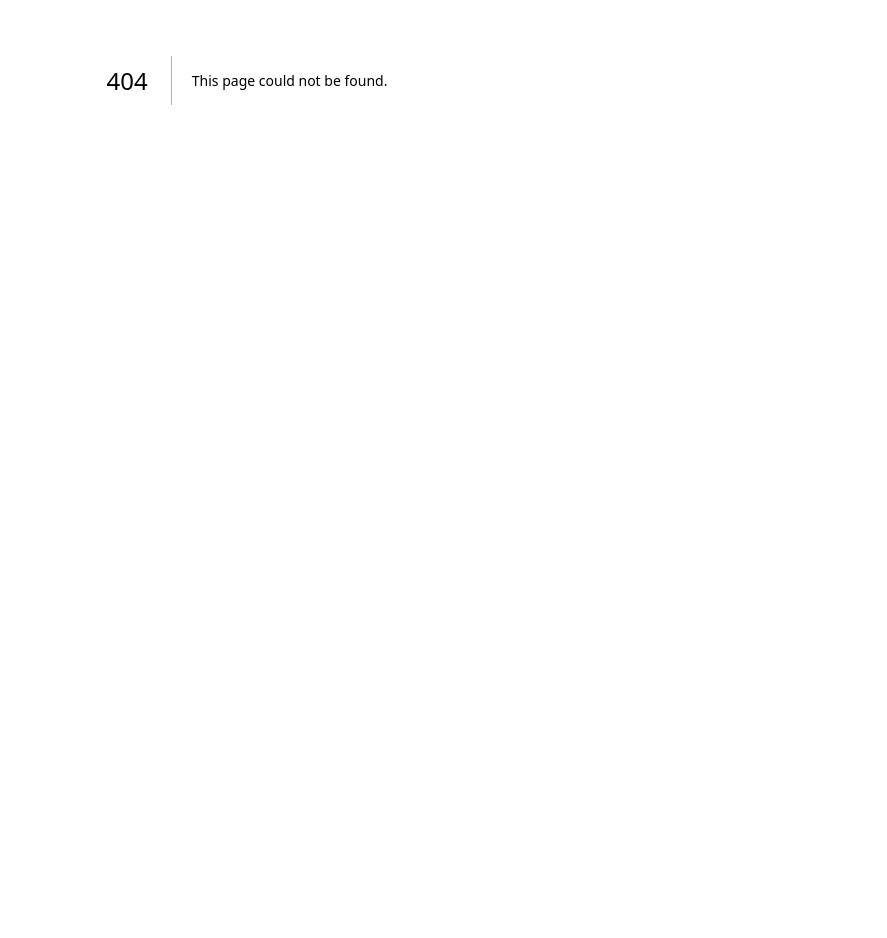
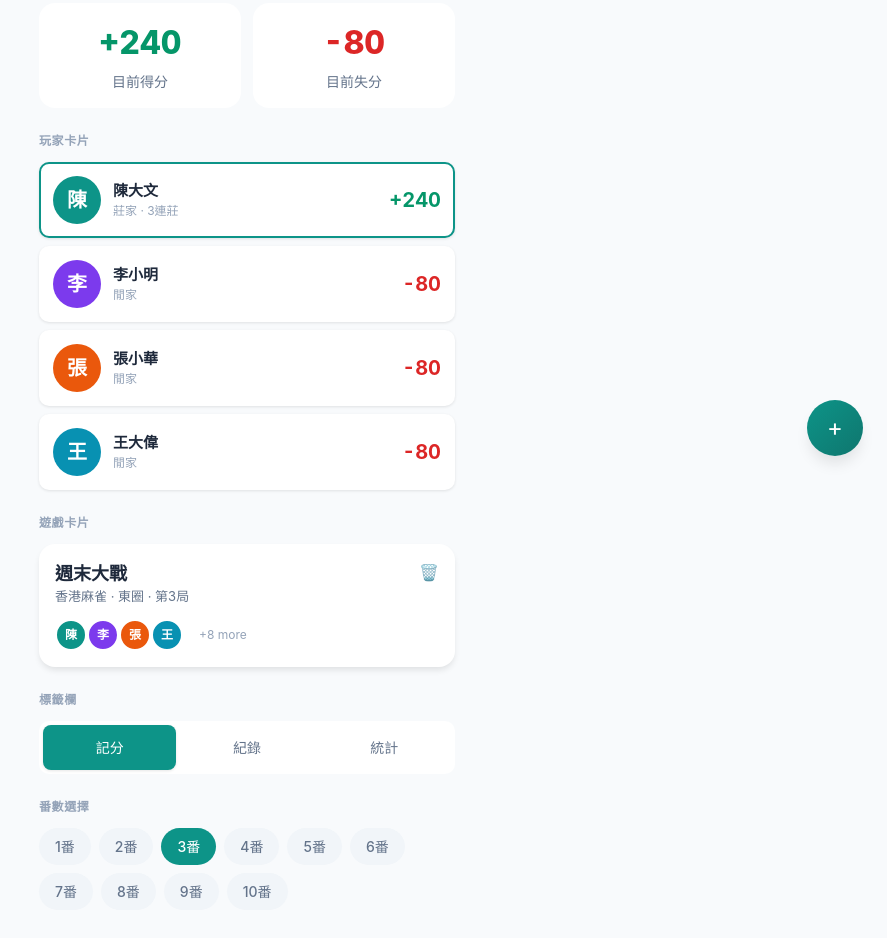
Before and after one commit to PKMT1222/mahjong-ledger, a Next.js app: page /design-preview in a window 1280 px wide. Before the commit this address had no page. Shown: the part 320-1258 px from the top of the page, without its empty margins (393-1280 px from the left). Before the commit the page ends 800 px from the top, so only its background shows below. Built offline with nearby package versions, Linux system fonts and the light colour scheme.

Commit message:
Add design spec and preview page showcasing new UI components

```diff
--- /dev/null
+++ b/src/app/design-preview/page.tsx
@@ -0,0 +1,239 @@
+'use client';
+
+import Link from 'next/link';
+
+export default function DesignPreview() {
+  const players = [
+    { name: '陳大文', color: '#0D9488', score: 240, initial: '陳' },
+    { name: '李小明', color: '#7C3AED', score: -80, initial: '李' },
+    { name: '張小華', color: '#EA580C', score: -80, initial: '張' },
+    { name: '王大偉', color: '#0891B2', score: -80, initial: '王' },
+  ];
+
+  return (
+    <div className="min-h-screen" style={{ background: 'var(--color-background)', fontFamily: 'Inter, system-ui, sans-serif' }}>
+      {/* Header */}
+      <header className="app-header" style={{
+        background: 'linear-gradient(135deg, #0D9488 0%, #0F766E 100%)',
+        color: 'white',
+        padding: '16px 24px',
+        boxShadow: '0 10px 15px -3px rgba(0, 0, 0, 0.1)'
+      }}>
+        <div className="flex items-center justify-between">
+          <h1 className="text-xl font-bold">🀄 設計預覽</h1>
+          <Link href="/" className="text-white hover:opacity-80">返回</Link>
+        </div>
+      </header>
+
+      <main className="max-w-md mx-auto p-4 space-y-6">
+        {/* Primary Button */}
+        <section>
+          <h2 className="section-title">按鈕樣式</h2>
+          <div className="space-y-3">
+            <button className="btn btn-primary w-full">
+              <span>🀄</span> 新增對局
+            </button>
+            <div className="flex gap-2">
+              <button className="btn btn-secondary flex-1">取消</button>
+              <button className="btn btn-danger flex-1">刪除</button>
+            </div>
+            <button className="btn btn-ghost">返回主頁</button>
+          </div>
+        </section>
+
+        {/* Score Display */}
+        <section>
+          <h2 className="section-title">分數顯示</h2>
+          <div className="grid grid-cols-2 gap-3">
+            <div className="stat-card" style={{ background: 'var(--color-bg-surface)', borderRadius: 16, padding: 16, textAlign: 'center' }}>
+              <div className="stat-value" style={{ fontSize: '2rem', fontWeight: 800, color: '#059669' }}>+240</div>
+              <div className="stat-label" style={{ fontSize: '0.875rem', color: 'var(--color-text-secondary)' }}>目前得分</div>
+            </div>
+            <div className="stat-card" style={{ background: 'var(--color-bg-surface)', borderRadius: 16, padding: 16, textAlign: 'center' }}>
+              <div className="stat-value" style={{ fontSize: '2rem', fontWeight: 800, color: '#DC2626' }}>-80</div>
+              <div className="stat-label" style={{ fontSize: '0.875rem', color: 'var(--color-text-secondary)' }}>目前失分</div>
+            </div>
+          </div>
+        </section>
+
+        {/* Player Cards */}
+        <section>
+          <h2 className="section-title">玩家卡片</h2>
+          <div className="space-y-2">
+            {players.map((player, i) => (
+              <div
+                key={i}
+                className="player-card"
+                style={{
+                  display: 'flex',
+                  alignItems: 'center',
+                  gap: 12,
+                  padding: 12,
+                  background: 'var(--color-bg-surface)',
+                  borderRadius: 10,
+                  border: i === 0 ? '2px solid #0D9488' : '2px solid transparent',
+                  boxShadow: '0 1px 3px rgba(0, 0, 0, 0.1)'
+                }}
+              >
+                <div
+                  className="player-avatar"
+                  style={{
+                    width: 48,
+                    height: 48,
+                    borderRadius: '50%',
+                    background: player.color,
+                    display: 'flex',
+                    alignItems: 'center',
+                    justifyContent: 'center',
+                    fontWeight: 700,
+                    fontSize: '1.25rem',
+                    color: 'white'
+                  }}
+                >
+                  {player.initial}
+                </div>
+                <div className="player-info" style={{ flex: 1 }}>
+                  <div className="player-name" style={{ fontWeight: 600, fontSize: '0.9375rem' }}>{player.name}</div>
+                  <div className="player-meta" style={{ fontSize: '0.75rem', color: 'var(--color-text-muted)' }}>
+                    {i === 0 ? '莊家 · 3連莊' : '閒家'}
+                  </div>
+                </div>
+                <div className="score" style={{
+                  fontVariantNumeric: 'tabular-nums',
+                  fontWeight: 700,
+                  fontSize: '1.25rem',
+                  color: player.score > 0 ? '#059669' : '#DC2626'
+                }}>
+                  {player.score > 0 ? '+' : ''}{player.score}
+                </div>
+              </div>
+            ))}
+          </div>
+        </section>
+
+        {/* Game Card */}
+        <section>
+          <h2 className="section-title">遊戲卡片</h2>
+          <div className="game-card" style={{
+            background: 'var(--color-bg-surface)',
+            borderRadius: 16,
+            padding: 16,
+            boxShadow: '0 4px 6px -1px rgba(0, 0, 0, 0.1)'
+          }}>
+            <div className="flex justify-between items-start mb-3">
+              <div>
+                <h3 className="game-card-title" style={{ fontWeight: 700, fontSize: '1.125rem' }}>週末大戰</h3>
+                <p className="game-card-meta" style={{ fontSize: '0.8125rem', color: 'var(--color-text-secondary)' }}>
+                  香港麻雀 · 東圈 · 第3局
+                </p>
+              </div>
+              <button className="delete-btn" style={{ color: 'var(--color-text-muted)' }}>🗑️</button>
+            </div>
+            <div className="flex items-center gap-2">
+              {players.map((p, i) => (
+                <div
+                  key={i}
+                  className="player-avatar-small"
+                  style={{
+                    width: 32,
+                    height: 32,
+                    borderRadius: '50%',
+                    background: p.color,
+                    display: 'flex',
+                    alignItems: 'center',
+                    justifyContent: 'center',
+                    fontSize: '0.75rem',
+                    fontWeight: 600,
+                    color: 'white',
+                    border: '2px solid white',
+                    marginLeft: i > 0 ? -8 : 0
+                  }}
+                >
+                  {p.initial}
+                </div>
+              ))}
+              <span style={{ marginLeft: 8, fontSize: '0.75rem', color: 'var(--color-text-muted)' }}>
+                +8 more
+              </span>
+            </div>
+          </div>
+        </section>
+
+        {/* Tab Bar */}
+        <section>
+          <h2 className="section-title">標籤欄</h2>
+          <div className="tab-bar" style={{
+            display: 'flex',
+            background: 'var(--color-bg-surface)',
+            borderRadius: 10,
+            padding: 4,
+            gap: 4
+          }}>
+            {['記分', '紀錄', '統計'].map((tab, i) => (
+              <button
+                key={tab}
+                className="tab"
+                style={{
+                  flex: 1,
+                  padding: '12px 8px',
+                  borderRadius: 8,
+                  fontSize: '0.875rem',
+                  fontWeight: 500,
+                  background: i === 0 ? '#0D9488' : 'transparent',
+                  color: i === 0 ? 'white' : 'var(--color-text-secondary)',
+                  boxShadow: i === 0 ? '0 1px 3px rgba(0,0,0,0.1)' : 'none'
+                }}
+              >
+                {tab}
+              </button>
+            ))}
+          </div>
+        </section>
+
+        {/* Chips */}
+        <section>
+          <h2 className="section-title">番數選擇</h2>
+          <div className="flex flex-wrap gap-2">
+            {[1, 2, 3, 4, 5, 6, 7, 8, 9, 10].map((n) => (
+              <button
+                key={n}
+                className="chip"
+                style={{
+                  padding: '8px 16px',
+                  borderRadius: 9999,
+                  fontSize: '0.875rem',
+                  fontWeight: 500,
+                  background: n === 3 ? '#0D9488' : '#F1F5F9',
+                  color: n === 3 ? 'white' : 'var(--color-text-secondary)'
+                }}
+              >
+                {n}番
+              </button>
+            ))}
+          </div>
+        </section>
+
+        {/* FAB */}
+        <div className="fixed bottom-6 right-6">
+          <button
+            className="fab"
+            style={{
+              width: 56,
+              height: 56,
+              borderRadius: '50%',
+              background: 'linear-gradient(135deg, #0D9488 0%, #0F766E 100%)',
+              color: 'white',
+              boxShadow: '0 10px 15px -3px rgba(0, 0, 0, 0.1)',
+              display: 'flex',
+              alignItems: 'center',
+              justifyContent: 'center',
+              fontSize: 24
+            }}
+          >
+            +
+          </button>
+        </div>
+      </main>
+    </div>
+  );
+}
```
Also changed, not shown: 1 other file (tests, documents, lock files or other folders).
